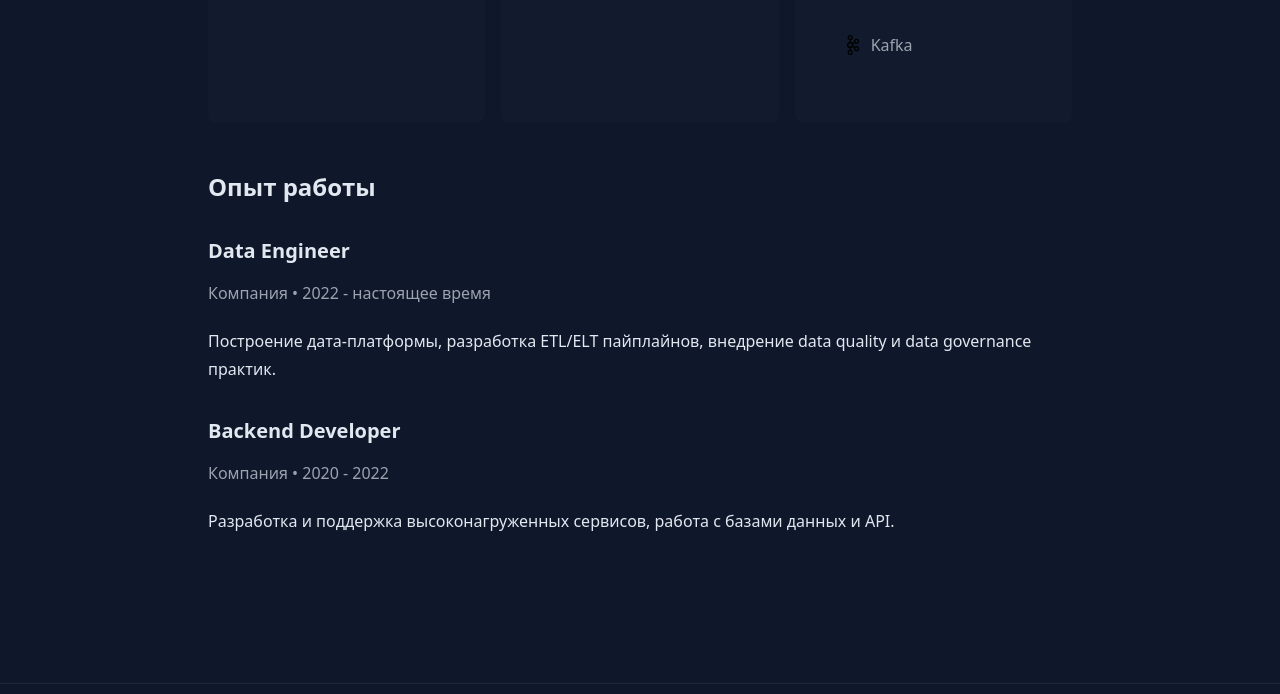
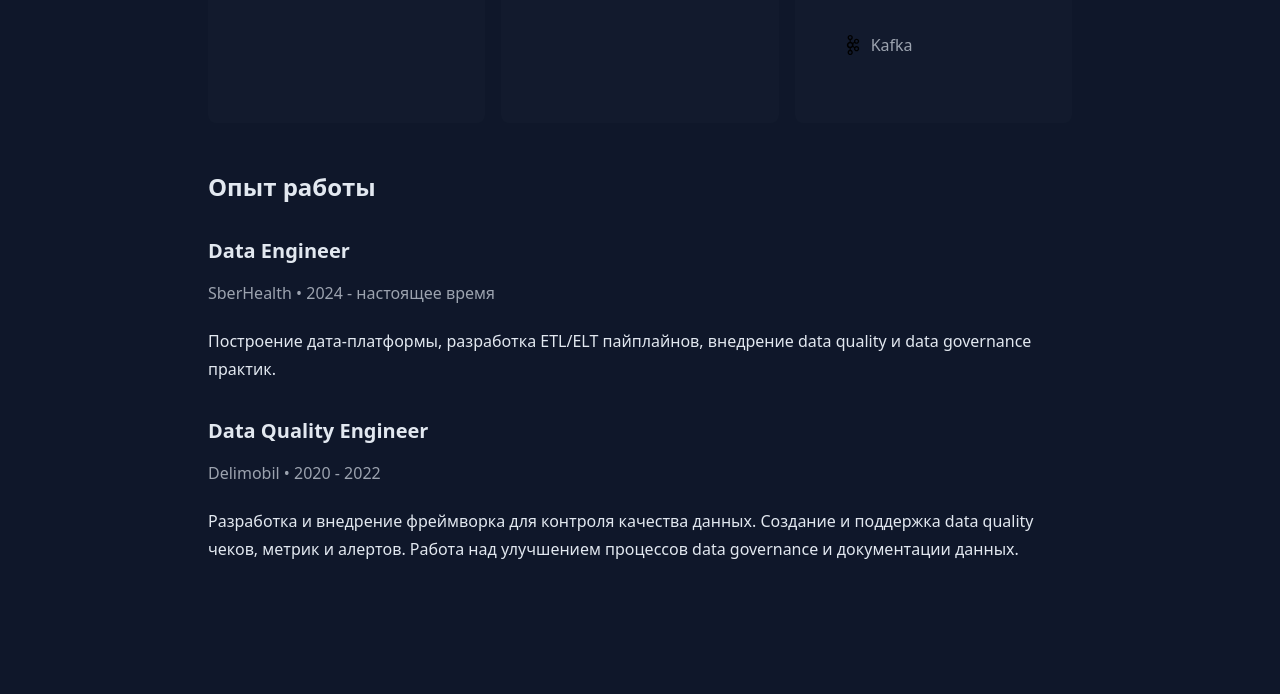
Before and after one commit to vndv/blog, an Astro site: page /about in a window 1280 px wide. Shown: the part 958-1652 px from the top of the page. Built offline with nearby package versions, Linux system fonts and the light colour scheme; Astro itself is replaced by a stand-in of ours.

Commit message:
fix: update packages

```diff
--- a/package.json
+++ b/package.json
@@ -12,8 +12,8 @@
   "dependencies": {
     "@astrojs/rss": "^2.4.3",
     "@astrojs/tailwind": "^3.1.3",
+    "@astrojs/mdx": "^1.1.5",
     "astro": "^2.10.15",
-    "@tailwindcss/typography": "^0.5.9",
     "tailwindcss": "^3.3.2"
   },
   "devDependencies": {
--- a/src/pages/about.astro
+++ b/src/pages/about.astro
@@ -59,13 +59,13 @@ import TechIcon from '../components/TechIcon.astro';
       <div class="space-y-8">
         <div>
           <h3 class="font-bold">Data Engineer</h3>
-          <p class="text-gray-400">Компания • 2022 - настоящее время</p>
+          <p class="text-gray-400">SberHealth • 2024 - настоящее время</p>
           <p class="mt-2">Построение дата-платформы, разработка ETL/ELT пайплайнов, внедрение data quality и data governance практик.</p>
         </div>
         <div>
-          <h3 class="font-bold">Backend Developer</h3>
-          <p class="text-gray-400">Компания • 2020 - 2022</p>
-          <p class="mt-2">Разработка и поддержка высоконагруженных сервисов, работа с базами данных и API.</p>
+          <h3 class="font-bold">Data Quality Engineer</h3>
+          <p class="text-gray-400">Delimobil • 2020 - 2022</p>
+          <p class="mt-2">Разработка и внедрение фреймворка для контроля качества данных. Создание и поддержка data quality чеков, метрик и алертов. Работа над улучшением процессов data governance и документации данных.</p>
         </div>
       </div>
     </div>
```
Also changed, not shown: pnpm-lock.yaml.
